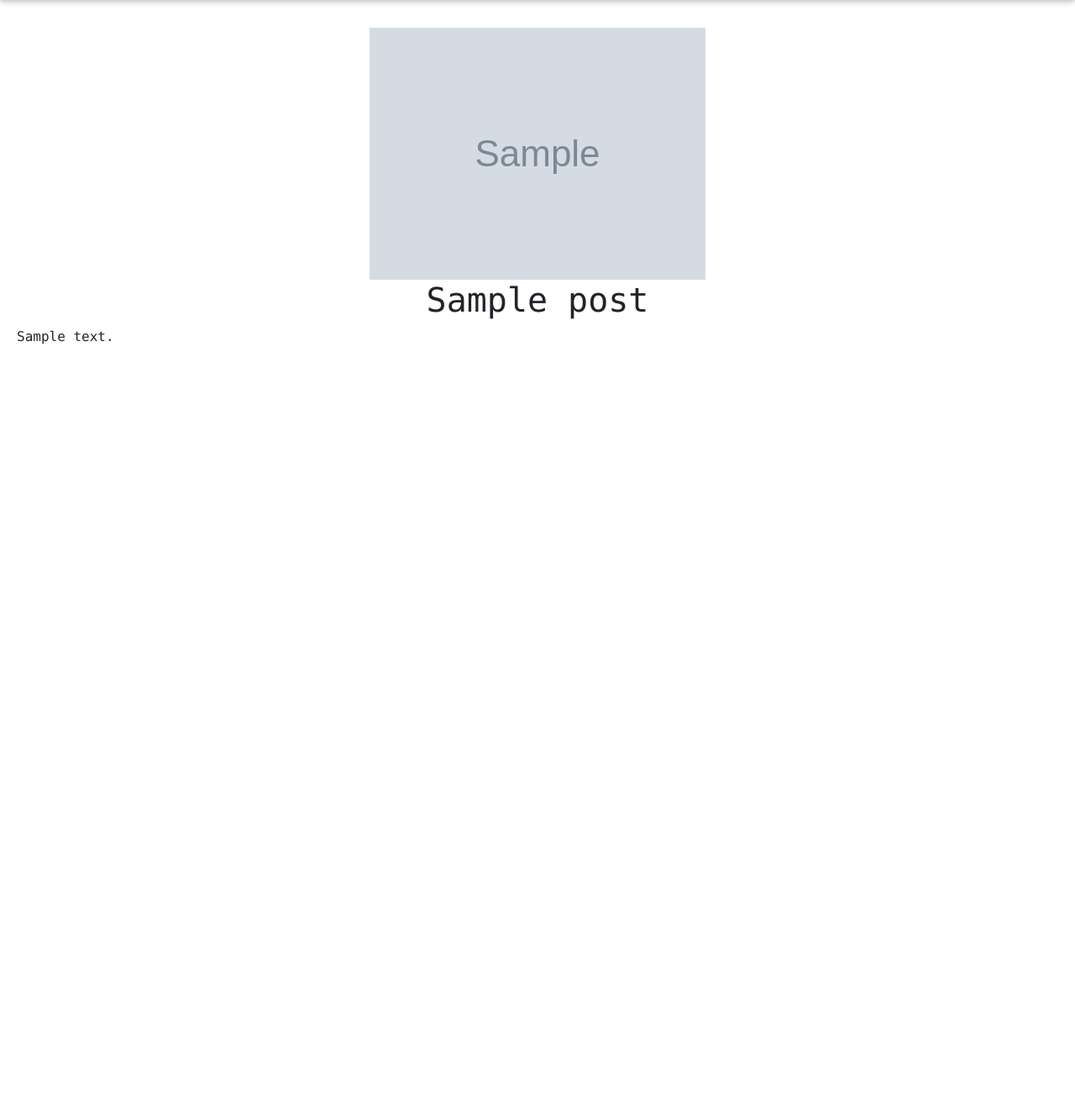
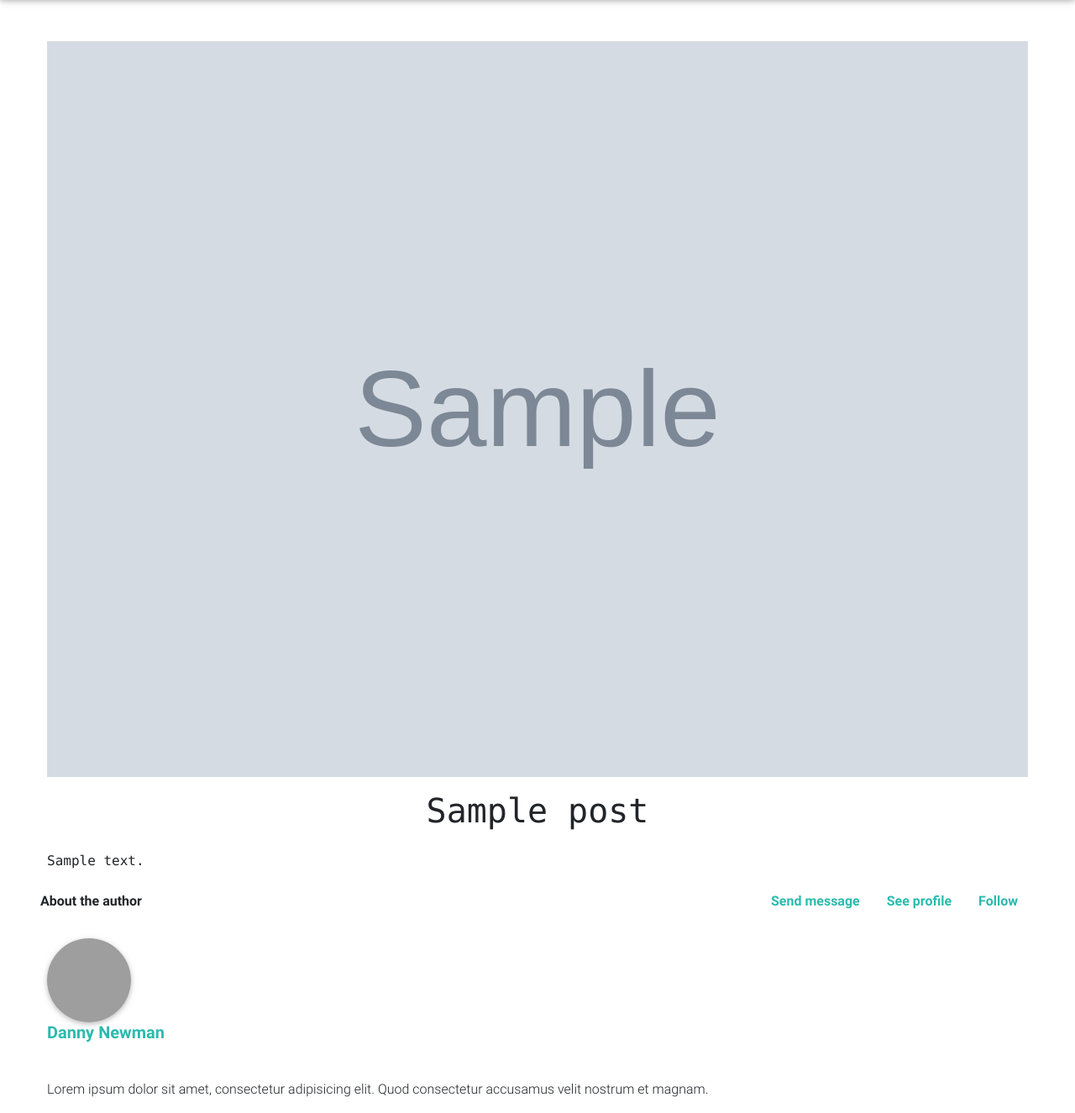
Before and after one commit to NikZy/Momentum, a Flask app: template src/flaskr/templates/frontpage_post/post.html in a window 1280 px wide. Shown: the part 67-1392 px from the top of the page at 84% size. Before the commit the page ends 477 px from the top, so only its background shows below. Run offline with Flask 2, Linux system fonts and the light colour scheme; the template is opened without the code that fills it: most values are stand-ins (such as "Sample title", 1, 10 or a date in 2020); grey boxes marked "Sample" are stand-in pictures; some libraries are stand-ins or nearby versions; grey boxes are pictures that could not be loaded.

Commit message:
begynt på ny post.html, fisket bug

```diff
--- a/src/flaskr/templates/frontpage_post/post.html
+++ b/src/flaskr/templates/frontpage_post/post.html
@@ -1,13 +1,52 @@
 {% extends 'index.html' %}
 
 {% block main %}
-  <div style="text-align: center">
+<main>
+  <div class="d-flex p-2 col-example flex-column">
    <img
       src="{{ post.image }}"
       alt="Card image cap"
       style="display: inline-block"
+      class="d-flex justify-content-center p-2"
     />
+
+   <h1 class="text-center text-monospace title p-2">{{ post.title }}</h1>
+   <p class="text-monospace body_text p-2">{{ post.body_text}}</p>
+   <mdb-card-header class="border-0 font-weight-bold d-flex justify-content-between">
+  <p class="mr-4 mb-0">About the author</p>
+  <ul class="list-unstyled list-inline mb-0">
+    <li class="list-inline-item"><a href="" class="text-default mr-3"><mdb-icon icon="envelope" class="mr-1" />Send message</a></li>
+    <li class="list-inline-item"><a href="" class="text-default mr-3"><mdb-icon icon="user" class="mr-1" />See profile</a></li>
+    <li class="list-inline-item"><a href="" class="text-default mr-3"><mdb-icon icon="rss" class="mr-1" />Follow</a></li>
+  </ul>
+<!--Author box-->
+</mdb-card-header>
+<mdb-media class="mt-4 px-1 p-2">
+  <img class="card-img-100 rounded-circle d-flex z-depth-1 mr-3" src="https://mdbootstrap.com/img/Photos/Avatars/img%20(8).jpg" alt="Generic placeholder image">
+  <mdb-media-body>
+    <h5 class="font-weight-bold mt-0">
+      <a class="text-default" href="">Danny Newman</a>
+    </h5>
+    <ul class="list-unstyled list-inline mb-2 pt-1">
+      <li class="list-inline-item">
+        <a class="grey-text mr-1"><mdb-icon fab icon="facebook" size="lg" /></a>
+      </li>
+      <li class="list-inline-item">
+        <a class="grey-text mr-1"><mdb-icon fab icon="twitter" size="lg" /></a>
+      </li>
+      <li class="list-inline-item">
+        <a class="grey-text mr-1"><mdb-icon fab icon="google-plus" size="lg" /></a>
+      </li>
+      <li class="list-inline-item">
+        <a class="grey-text mr-1"><mdb-icon fab icon="linkedin" size="lg" /></a>
+      </li>
+      <li class="list-inline-item">
+        <a class="grey-text mr-1"><mdb-icon fab icon="instagram" size="lg" /></a>
+      </li>
+    </ul>
+    Lorem ipsum dolor sit amet, consectetur adipisicing elit. Quod consectetur accusamus velit nostrum et magnam.
+  </mdb-media-body>
+</mdb-media>
   </div>
-   <h1 class="text-center text-monospace title">{{ post.title }}</h1>
-   <p class="text-monospace body_text">{{ post.body_text}}</p>
+</main>
 {% endblock %}
--- a/src/flaskr/templates/profile/startup.html
+++ b/src/flaskr/templates/profile/startup.html
@@ -34,7 +34,7 @@
   </p>
 </div>
 <div style="display: flex; justify-content: space-around;" >
-{% if session.get('user_type') == 'Startup' and user.id == session.get('user_id')j%} <!-- TODO: sjekke om brukerene er logget inn for å vise registreringsknappen-->
+{% if session.get('user_type') == 'Startup' and user.id == session.get('user_id')%} <!-- TODO: sjekke om brukerene er logget inn for å vise registreringsknappen-->
   <a href="{{ url_for('profile.register_job_position', startup_id=user.id) }}">
   <button href="">Lag ny stillingsannonse</button>
   </a>
```
